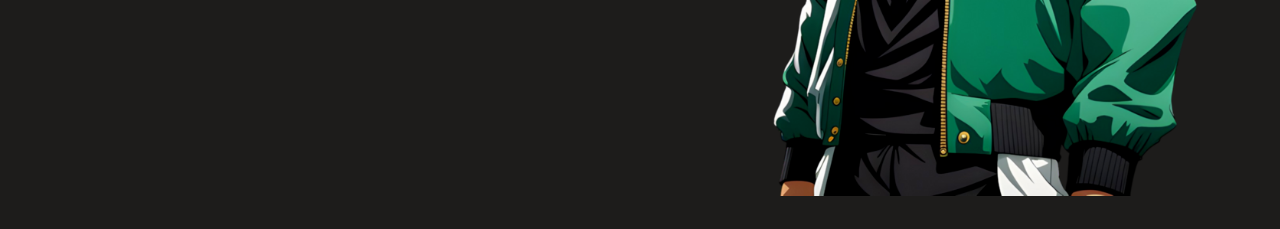
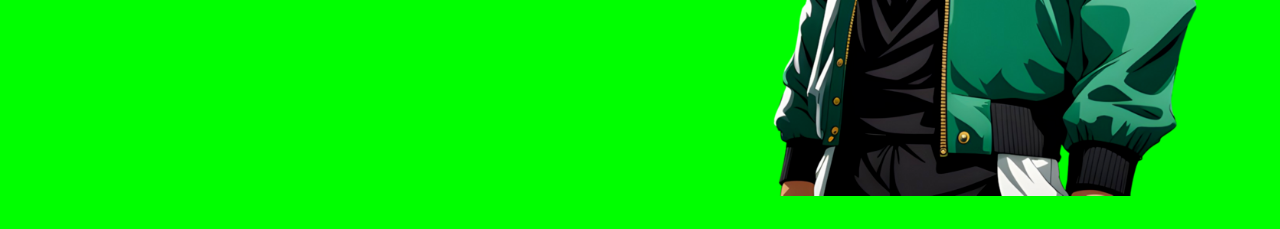
Before and after one commit to XDKOZ/ReadMe, a plain HTML site: page index.html in a window 1280 px wide. Shown: the part 571-800 px from the top of the page. Drawn offline with nearby package versions, Linux system fonts and the light colour scheme.

Commit message:
Update style.css

```diff
--- a/css/style.css
+++ b/css/style.css
@@ -9,9 +9,9 @@
 }
 
 :root{
- --bg-color: #1d1c1b;
+ --bg-color: #00ff00;
  --text-color: #fff;
- --main-color: #ea5445;
+ --main-color: #32C809;
  --other-color: #858585;
  --h1-font: 5rem;
  --p-font: 1.1rem
```
